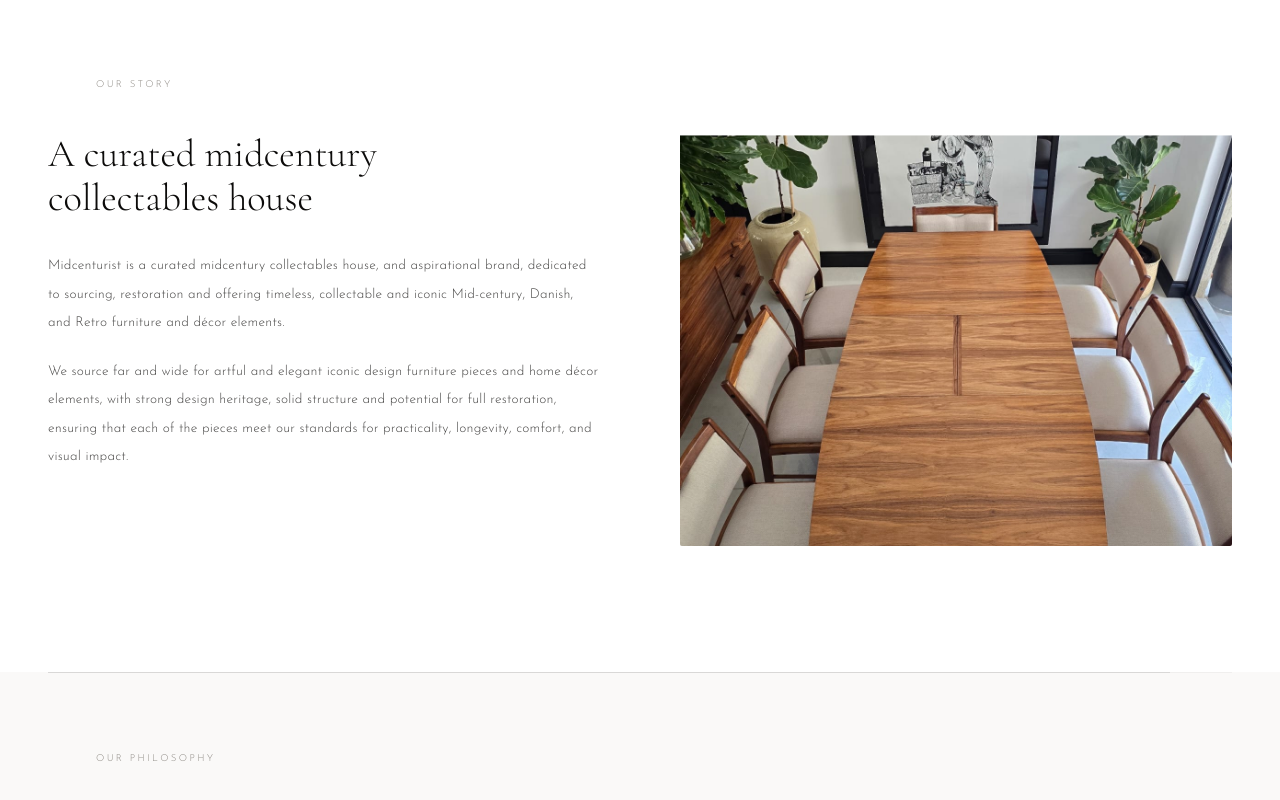
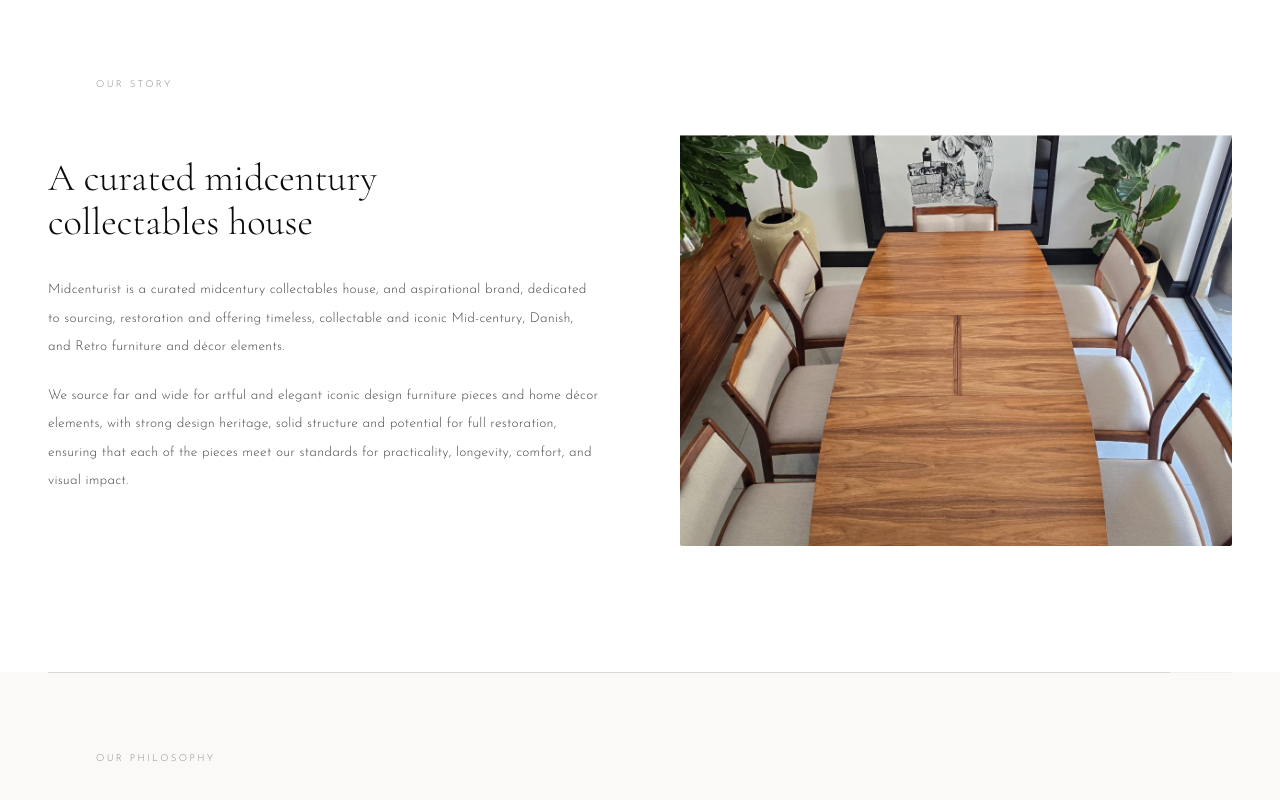
Before and after one commit to nostalgic-code/midcenturist-official, a Next.js app in the folder app/: page /about in a window 1280 px wide. Shown: the part 740-1540 px from the top of the page. Built offline with nearby package versions, Linux system fonts and the light colour scheme; no server answers.

Commit message:
Fix About page section ordering and text-image alignment

```diff
--- a/app/src/components/AboutStory.tsx
+++ b/app/src/components/AboutStory.tsx
@@ -197,9 +197,8 @@ function StoryChapter({
   const imgY = useTransform(scrollYProgress, [0, 1], ['-2%', '2%'])
   const progressWidth = useTransform(scrollYProgress, [0, 0.6], ['0%', '100%'])
 
-  /* Image right on even (0, 2), left on odd (1) */
-  const imageRight = index % 2 === 0
-  const philosophyRight = section.label === 'Our Philosophy'
+  /* Keep Philosophy text on the right; Story and Mission keep image on the right */
+  const textOnRight = section.label === 'Our Philosophy'
   const bg = index === 1 ? 'bg-brand-off/50' : ''
 
   return (
@@ -240,7 +239,7 @@ function StoryChapter({
         <div className="grid grid-cols-1 lg:grid-cols-2 gap-8 md:gap-14 lg:gap-20 items-start">
           {/* Image with reveal */}
           <motion.div
-            className={`relative overflow-hidden rounded-sm aspect-[4/3] max-h-[380px] md:max-h-[460px] ${(imageRight && !philosophyRight) ? 'lg:order-2' : ''}`}
+            className={`relative overflow-hidden rounded-sm aspect-[4/3] max-h-[380px] md:max-h-[460px] ${textOnRight ? 'lg:order-1' : 'lg:order-2'}`}
             initial={{ opacity: 0, clipPath: 'inset(0 100% 0 0)' }}
             animate={isInView ? { opacity: 1, clipPath: 'inset(0 0% 0 0)' } : {}}
             transition={{ duration: 1.2, delay: 0.2, ease: [0.22, 1, 0.36, 1] }}
@@ -264,7 +263,7 @@ function StoryChapter({
           </motion.div>
 
           {/* Text content — limit to 2 paragraphs for alignment */}
-          <div className={`${(imageRight && !philosophyRight) ? 'lg:order-1' : 'lg:order-2'} lg:min-h-[460px] flex flex-col justify-between`}>
+          <div className={`${textOnRight ? 'lg:order-2' : 'lg:order-1'} lg:min-h-[460px] lg:pt-6 flex flex-col justify-between`}>
             <div>
               {/* Title */}
               <div className="overflow-hidden mb-8">
```
